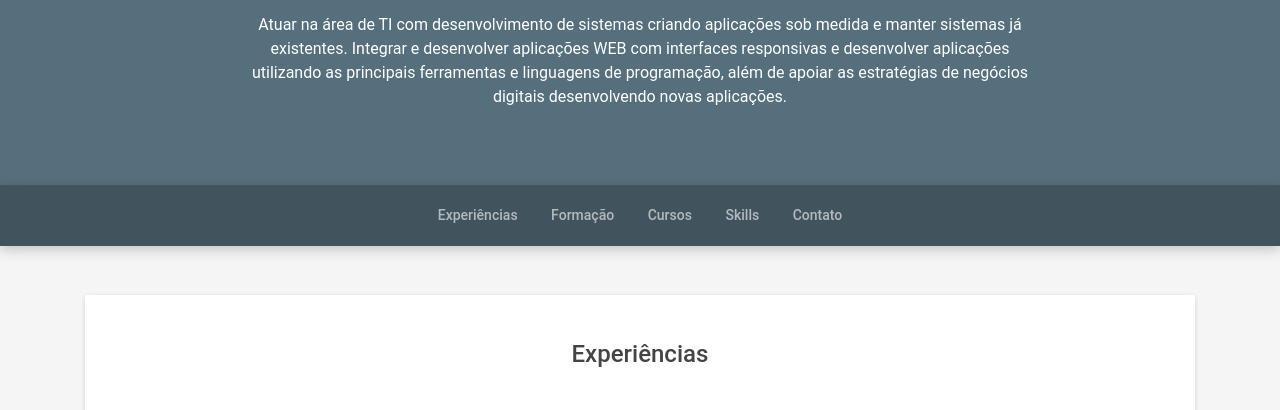
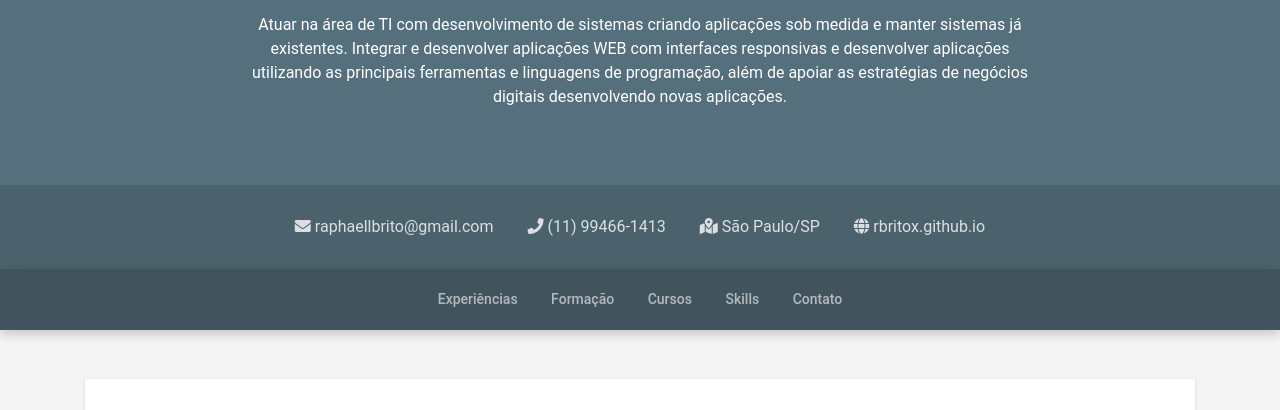
Before and after one commit to RBritoX/rbritox.github.io, a plain HTML site: page index.html in a window 1280 px wide. Shown: the part 357-767 px from the top of the page. Drawn offline with nearby package versions, Linux system fonts and the light colour scheme.

Commit message:
atualizacao html

```diff
--- a/index.html
+++ b/index.html
@@ -46,7 +46,26 @@
             </div>
             <!--//intro-->
 
-
+            <div class="contact-info">
+                <div class="container text-center">
+                    <ul class="list-inline">
+                        <li class="email list-inline-item">
+                            <i class="fas fa-envelope"></i><a href="mailto:raphaellbrito@gmail.com"> raphaellbrito@gmail.com</a>
+                        </li>
+                        <li class="list-inline-item">
+                            <i class="fas fa-phone"></i><a href="tel:+55011994661413"> (11) 99466-1413</a>
+                        </li>
+                        <li class="website list-inline-item">
+                            <i class="fas fa-map-marked-alt"></i><a href="https://goo.gl/maps/dN6XMz9w5Tr" target="_blank"> São Paulo/SP</a>
+                        </li>
+                        <li class="website list-inline-item">
+                            <i class="fas fa-globe"></i><a href="https://rbritox.github.io" target="_blank"> rbritox.github.io</a>
+                        </li>
+                    </ul>
+                </div>
+                <!--//container-->
+            </div>
+            <!--//contact-info-->
 
             <nav id="scroll" class="page-nav-space-holder d-none d-md-block" id="navbar-scroll">
                 <div id="page-nav-wrapper" class="page-nav-wrapper text-center">
@@ -379,9 +398,9 @@
                             </ul>
                         </div>
                         <!--//diaplog-->
+
                     </div>
                     <!--//intro-->
-
                     <ul class="nav social-list">
                         <li class="nav-item social">
                             <a class="border-0 nav-link mx-0 p-0" href="https://www.linkedin.com/in/raphaellbrito/" target="_blank">
```
